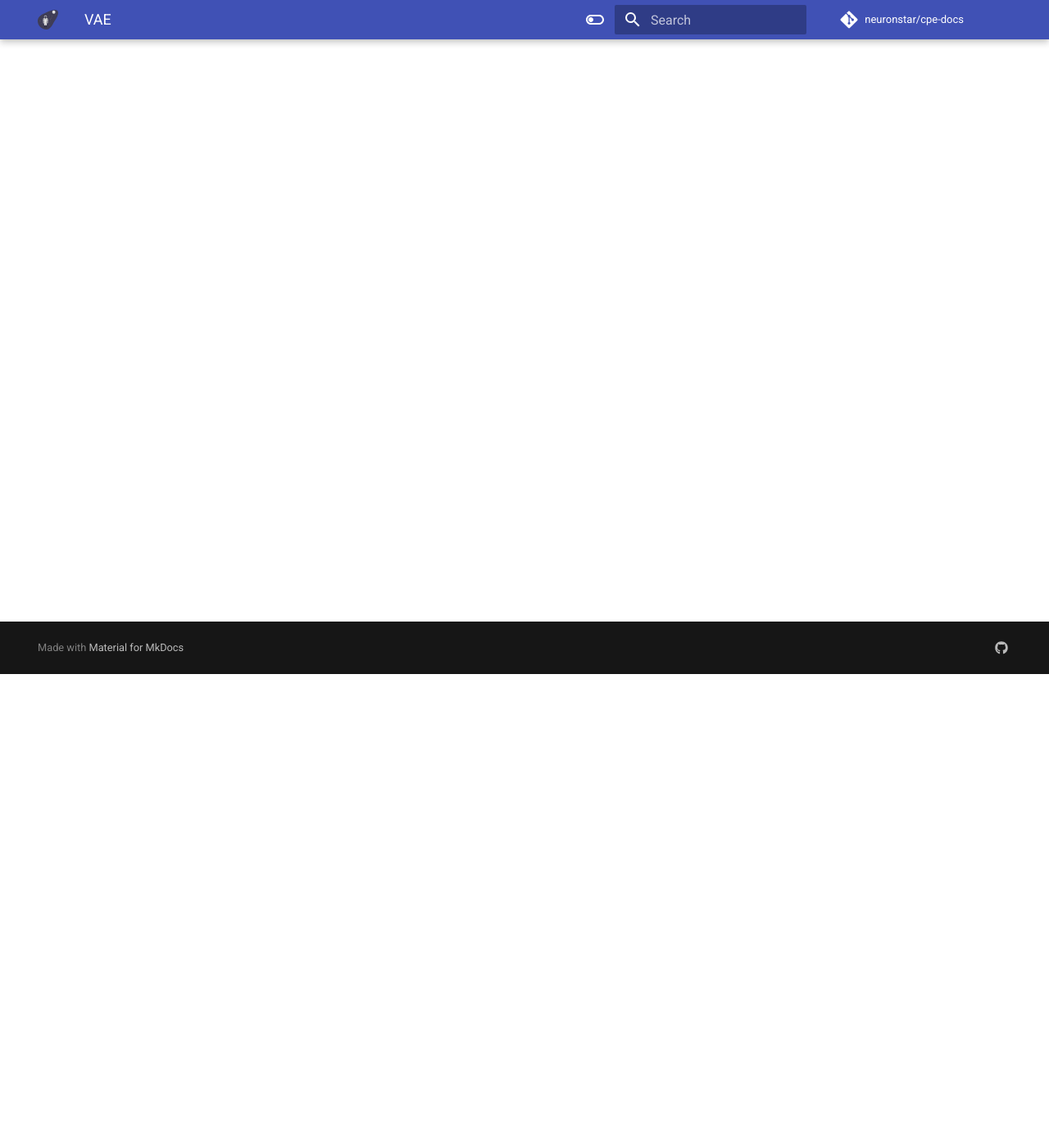
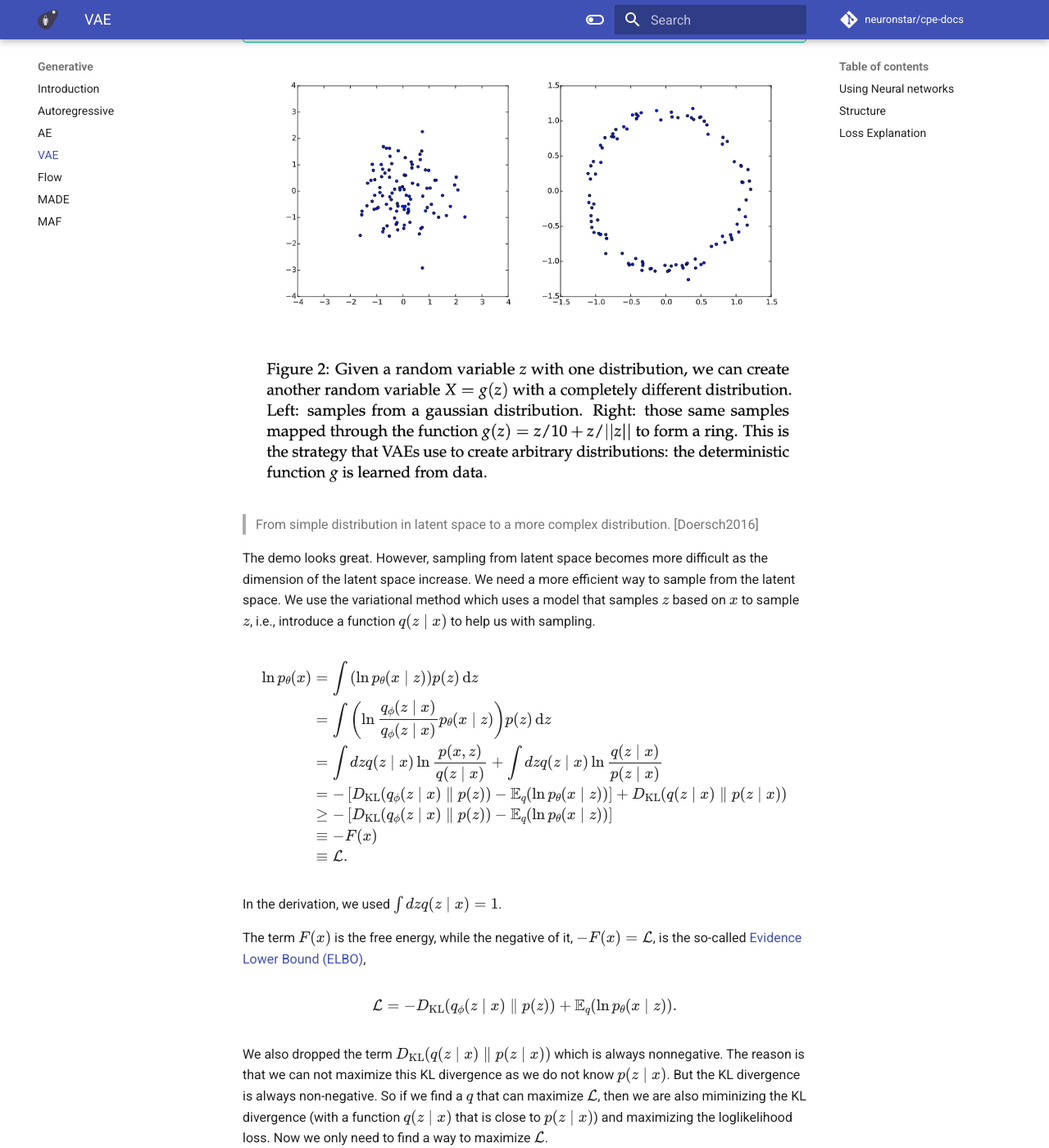
Before and after one commit to emptymalei/deep-learning, an MkDocs documentation site: the page built from cpe/generative/vae.md, in a window 1280 px wide and 1400 px high, scrolled down 578 px. Shown: the whole window at 82% size. Built offline with MkDocs 1.6.1 and Material for MkDocs 9.7.7, drawn with Linux system fonts in a browser that asks for light colours; comment, search, counter and statistics services are not loaded; some of the changed text lies outside the part shown.

Commit message:
added vae

```diff
--- a/cpe/generative/vae.md
+++ b/cpe/generative/vae.md
@@ -1 +1,125 @@
-# VAE
+# Variational AutoEncoder
+
+Variational AutoEncoder (VAE) is very different from [AE](ae.md). In VAE, we introduce a variational distribution $q$ to help us work out the weighted integral after introducing the latent space variable $z$,
+
+$$
+\begin{align}
+\ln p_\theta(x) &= \int \left(\ln p_\theta (x\mid z) \right)p(z) \,\mathrm d z \\
+&=  \int \left(\ln\frac{q_{\phi}(z\mid x)}{q_{\phi}(z\mid x)} p_\theta (x\mid z) \right) p(z) \, \mathrm d z
+\end{align}
+$$
+
+
+In the above derivation,
+
+- ${}_\theta$ is the model for inference, and
+- ${}_\phi$ is the model for variational approximation.
+
+
+??? tip "Tricks"
+    - $p_\theta(x\mid z)$ is usually Gaussian distribution of $x$ but with mean parameterized by the latent variable $z$ and the model parameters $\theta$.
+    - The latent space variable $p(z)$ is usually assumed to be a normal distribution.
+    - The marginalization of the latent variable increase the expressive power.
+    - Instead of modeling a complex likelihood $p(x\mid z)$ directly, we only need to model parameters of Gaussian distributions, e.g., a function $f(z, \theta)$ for the mean of the Gaussian distribution.
+
+
+![](assets/vae/1606.05908-fig2-gaussian-latent.png)
+> From simple distribution in latent space to a more complex distribution. [Doersch2016]
+
+The demo looks great. However, sampling from latent space becomes more difficult as the dimension of the latent space increase. We need a more efficient way to sample from the latent space. We use the variational method which uses a model that samples $z$ based on $x$ to sample $z$, i.e., introduce a function $q(z\mid x)$ to help us with sampling.
+
+
+$$
+\begin{align}
+\ln p_\theta(x) &= \int \left(\ln p_\theta (x\mid z) \right)p(z) \,\mathrm d z \\
+&=  \int \left(\ln\frac{q_{\phi}(z\mid x)}{q_{\phi}(z\mid x)} p_\theta (x\mid z) \right) p(z) \, \mathrm d z \\
+&= \int dz q(z\mid x) \ln \frac{p(x,z)}{q(z\mid x)} + \int dz q(z\mid x) \ln \frac{q(z\mid x)}{p(z\mid x)}  \\
+&= - \left[ D_{\mathrm{KL}} ( q_{\phi}(z\mid x) \mathrel{\Vert} p(z)  )  -  \mathbb E_q ( \ln p_\theta (x\mid z) ) \right] + D_{\mathrm{KL}}( q(z\mid x)\parallel p(z\mid x) ) \\
+& \geq - \left[ D_{\mathrm{KL}} ( q_{\phi}(z\mid x) \mathrel{\Vert} p(z)  )  -  \mathbb E_q ( \ln p_\theta (x\mid z) ) \right] \\
+&\equiv - F(x) \\
+&\equiv \mathcal L .
+\end{align}
+$$
+
+In the derivation, we used $\int dz q(z\mid x) = 1$.
+
+The term $F(x)$ is the free energy, while the negative of it, $-F(x)=\mathcal L$, is the so-called [Evidence Lower Bound (ELBO)](../appendices/elbo.md),
+
+$$
+\mathcal L = - D_{\mathrm{KL}} ( q_{\phi}(z\mid x) \mathrel{\Vert} p(z)  )  +  \mathbb E_q ( \ln p_\theta (x\mid z) ).
+$$
+
+
+We also dropped the term $D_{\mathrm{KL}}( q(z\mid x)\parallel p(z\mid x) )$ which is always nonnegative. The reason is that we can not maximize this KL divergence as we do not know $p(z\mid x)$. But the KL divergence is always non-negative. So if we find a $q$ that can maximize $\mathcal L$, then we are also miminizing the KL divergence (with a function $q(z\mid x)$ that is close to $p(z\mid x)$) and maximizing the loglikelihood loss. Now we only need to find a way to maximize $\mathcal L$.
+
+
+??? tip "More about this ELBO"
+
+    We do not know $p(x,z)$ either but we can rewrite $\mathcal L$,
+
+
+    \begin{align}
+    \mathcal L(q) =& \int dz q(z\mid x) \ln\frac{p(x,z)}{q(z\mid x)} \\\\
+    =& \int dz q(z\mid x)\ln \frac{p(x\mid z)p(z)}{q(z\mid x)} \\\\
+    = & \int dz q(z\mid x) \ln p(x\mid z) + \int dz q(z\mid x) \ln \frac{p(z)}{q(z\mid x)} \\\\
+    = & \int dz q(z\mid x) \ln p(x\mid z) - \operatorname{KL} \left( q(z\mid x) \parallel p(z) \right)
+    \end{align}
+
+
+
+    Our loss function becomes
+
+    $$- \mathcal L(q) = - \mathbb E_{q} \ln {\color{red}p(x\mid z)} + \operatorname{KL} \left( {\color{blue}q(z\mid x) }\parallel p(z) \right),$$
+
+    where ${\color{blue}q(z\mid x) }$ is our encoder which encodes data $x$ to the latent data $z$, and ${\color{red}p(x\mid z)}$ is our decoder. The second term ensures our encoder is similar to our priors.
+
+
+
+
+## Using Neural networks
+
+
+We model the parameters of the Gaussian distribution $p_\theta(x\mid z)$, e.g., $f(z, \theta)$, using a neural network.
+
+
+In reality, we choose a gaussian form of the variational functional with the mean and variance depends on the data $x$ and the latent variable $z$
+
+$$
+q(z\mid x) = \mathcal N ( \mu(x,z), \Sigma (x,z) ).
+$$
+
+We have
+
+$$
+\begin{align}
+&\ln p_\theta(x\mid z) \\
+=& \ln \mathscr N( x\mid f(z, \theta), \sigma^2 I )\\
+=& \ln \left( \frac{1}{\sqrt{2\pi \sigma^2}} \exp{\left( -\frac{(x -f(z,\theta)^2)}{\sigma^2} \right)} \right) \\
+=& -(x - f(z, \theta))^2 + \mathrm{Const.}
+\end{align}
+$$
+
+
+??? info "Why don't we simply draw  $q$  from  $p(z)$?"
+    If we are sort of minimizing the KL divergence $\operatorname{KL} \left( {\color{blue}q(z\mid x) }\parallel p(z) \right)$ too, why don't we simply draw $q$ from $p(z)$? First of all, we also have to take care of the first term. Secondly, we need a latent space that connects to the actual data for reconstruction.
+
+
+
+
+## Structure
+
+![](assets/vae/simple-vae.png)
+
+Doersch wrote a very nice tutorial on VAE[^Doersch2016]. We can find the detailed structures of VAE.
+
+Another key component of VAE is the **reparametrization trick**. The variational approximation $q_\phi$ is usually a Gaussian distribution. Once we get the parameters for the Gaussian distribution, we will have to sample from the Gaussian distribution based on the parameters. However, this sampling process prohibits us from propagating errors. The reparametrization trick solves this problem.
+
+
+## Loss Explanation
+
+![](assets/vae/vae-loss-explained.png)
+> VAE Loss Explained [^Doersch2016]
+
+
+
+[^Doersch2016]: Doersch C. Tutorial on Variational Autoencoders. arXiv [stat.ML]. 2016. Available: http://arxiv.org/abs/1606.05908
```
Also changed, not shown: cpe/generative/intro.md (+8 -0 lines), cpe/generative/assets/generative-models-1.jpg (added), cpe/generative/assets/vae/1606.05908-fig2-gaussian-latent.png (added), cpe/generative/assets/vae/simple-vae.png (added), cpe/generative/assets/vae/vae-loss-explained.png (added), 1 other file.
